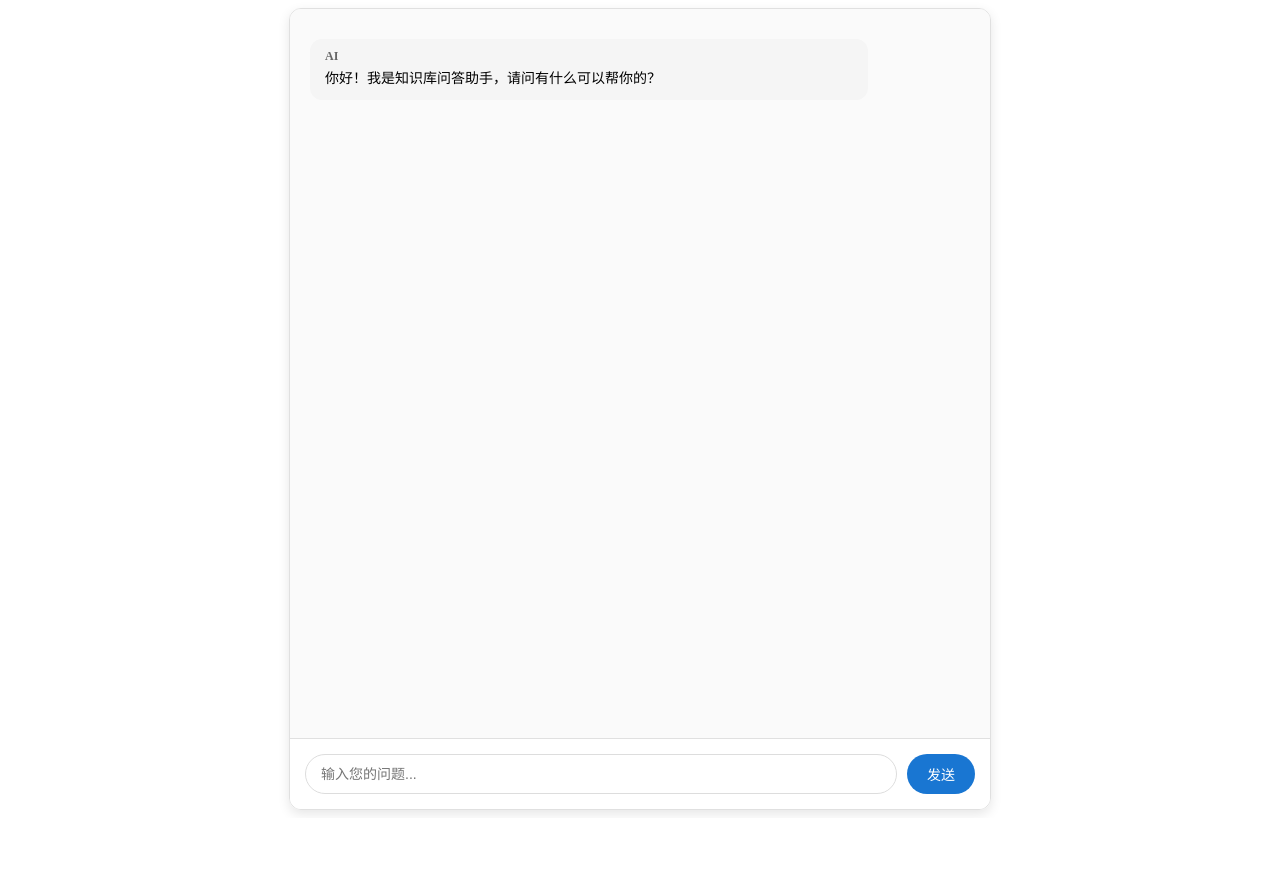
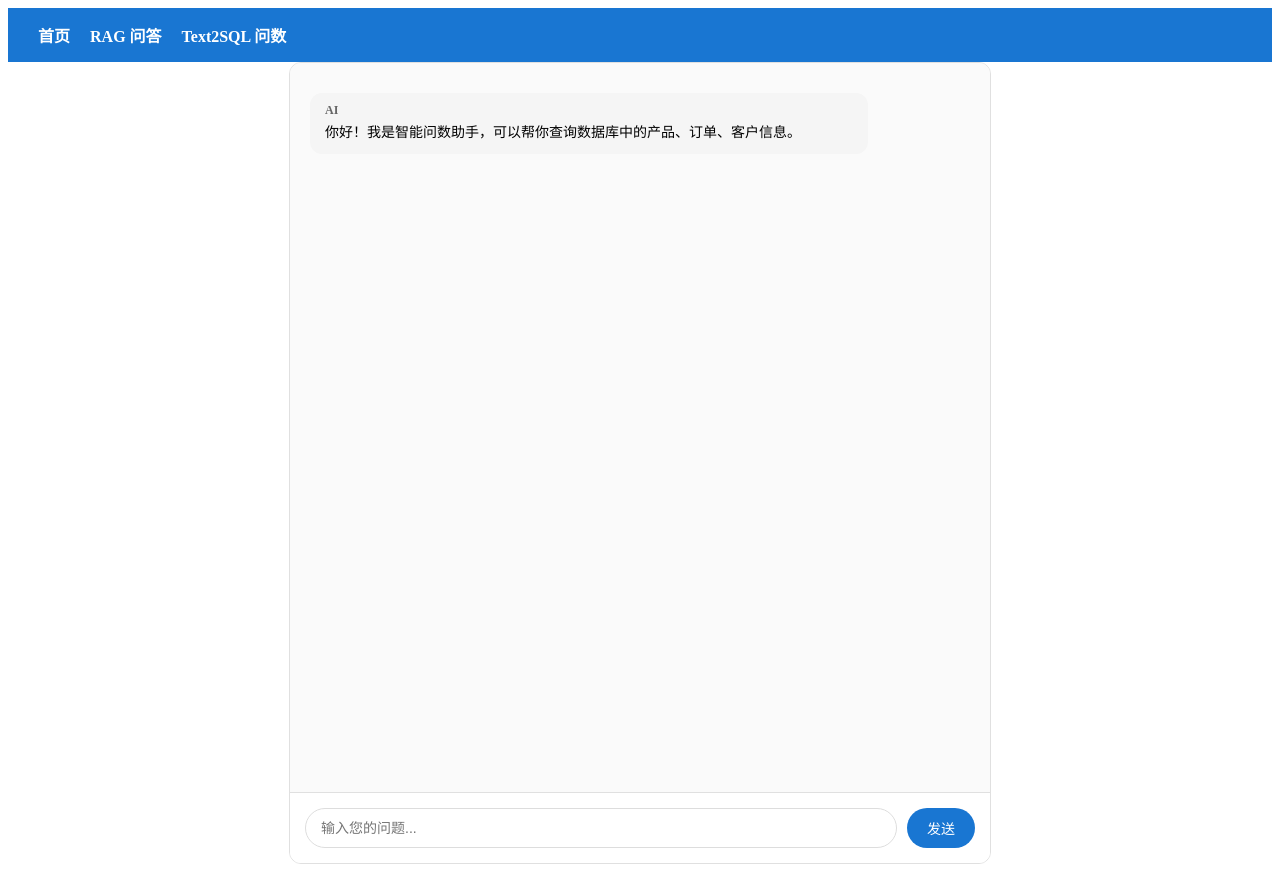
Before and after one commit to Shanhaihai2/rag-qa-frontend, a Vue app: page /text2sql in a window 1280 px wide. Before the commit the page ends 818 px from the top, so only its background shows below. Built offline with nearby package versions, Linux system fonts and the light colour scheme.

Commit message:
完成第38个任务：实现多页面路由与全局状态管理

```diff
--- a/package.json
+++ b/package.json
@@ -13,7 +13,9 @@
   "type": "commonjs",
   "dependencies": {
     "axios": "^1.15.2",
-    "vue": "^3.5.33"
+    "pinia": "^3.0.4",
+    "vue": "^3.5.33",
+    "vue-router": "^5.0.6"
   },
   "devDependencies": {
     "@vitejs/plugin-vue": "^6.0.6",
--- a/src/App.vue
+++ b/src/App.vue
@@ -1,74 +1,27 @@
-<script setup>
-import { ref } from 'vue'
-import ChatMessage from './components/ChatMessage.vue'
-import ChatInput from './components/ChatInput.vue'
-import { askRag } from './api.js'   // 导入 RAG 接口
-
-const messages = ref([
-  { role: 'ai', content: '你好！我是知识库问答助手，请问有什么可以帮你的？' }
-])
-
-const isLoading = ref(false)        // 加载状态
-
-async function handleSend(text) {
-  // 1. 添加用户消息
-  messages.value.push({ role: 'user', content: text })
-
-  // 2. 显示加载提示
-  isLoading.value = true
-  messages.value.push({ role: 'ai', content: '正在思考中...', loading: true })
-
-  try {
-    // 3. 调用真实 RAG 接口
-    const response = await askRag(text)
-    const answer = response.data.answer || '没有收到有效回答'
-
-    // 4. 移除加载提示，添加真实回答
-    messages.value = messages.value.filter(msg => !msg.loading)
-    messages.value.push({ role: 'ai', content: answer })
-  } catch (error) {
-    // 5. 错误处理
-    messages.value = messages.value.filter(msg => !msg.loading)
-    messages.value.push({
-      role: 'ai',
-      content: `请求失败：${error.message}。请确保后端服务已启动。`
-    })
-  } finally {
-    isLoading.value = false
-  }
-}
-</script>
-
 <template>
-  <div class="chat-container">
-    <div class="chat-messages">
-      <ChatMessage
-        v-for="(msg, index) in messages"
-        :key="index"
-        :message="msg"
-      />
-    </div>
-    <ChatInput @send="handleSend" />
+  <div id="app">
+    <nav class="navbar">
+      <router-link to="/">首页</router-link>
+      <router-link to="/rag">RAG 问答</router-link>
+      <router-link to="/text2sql">Text2SQL 问数</router-link>
+    </nav>
+    <router-view />
   </div>
 </template>
 
 <style scoped>
-.chat-container {
-  max-width: 700px;
-  margin: 0 auto;
-  height: 100vh;
+.navbar {
   display: flex;
-  flex-direction: column;
-  border: 1px solid #e0e0e0;
-  border-radius: 12px;
-  overflow: hidden;
-  box-shadow: 0 4px 12px rgba(0, 0, 0, 0.1);
+  gap: 20px;
+  padding: 15px 30px;
+  background-color: #1976d2;
 }
-
-.chat-messages {
-  flex: 1;
-  overflow-y: auto;
-  padding: 20px;
-  background-color: #fafafa;
+.navbar a {
+  color: white;
+  text-decoration: none;
+  font-weight: bold;
+}
+.navbar a:hover {
+  text-decoration: underline;
 }
 </style>
--- /dev/null
+++ b/src/stores/chatStore.js
@@ -0,0 +1,18 @@
+import { defineStore } from 'pinia'
+import { ref } from 'vue'
+
+export const useChatStore = defineStore('chat', () => {
+  const history = ref([]) // 存储所有问答记录
+
+  function addRecord(page, question, answer) {
+    history.value.push({
+      id: Date.now(),
+      page,
+      question,
+      answer,
+      time: new Date().toLocaleString()
+    })
+  }
+
+  return { history, addRecord }
+})
--- /dev/null
+++ b/src/views/HomePage.vue
@@ -0,0 +1,25 @@
+<template>
+  <div class="page">
+    <h1>🏠 欢迎使用智能知识库系统</h1>
+    <p>选择一个功能开始使用：</p>
+    <div class="card-list">
+      <router-link to="/rag" class="card">📄 RAG 知识库问答</router-link>
+      <router-link to="/text2sql" class="card">📊 Text2SQL 智能问数</router-link>
+    </div>
+  </div>
+</template>
+
+<style scoped>
+.page { text-align: center; padding: 40px 20px; }
+.card-list { display: flex; gap: 20px; justify-content: center; margin-top: 30px; }
+.card {
+  padding: 30px;
+  border-radius: 12px;
+  background: #f5f5f5;
+  text-decoration: none;
+  color: #333;
+  font-size: 18px;
+  transition: transform 0.2s;
+}
+.card:hover { transform: translateY(-4px); box-shadow: 0 4px 12px rgba(0,0,0,0.15); }
+</style>
--- /dev/null
+++ b/src/views/RagPage.vue
@@ -0,0 +1,68 @@
+<script setup>
+import { ref } from 'vue'
+import ChatMessage from '../components/ChatMessage.vue'
+import ChatInput from '../components/ChatInput.vue'
+import { askRag } from '../api.js'
+import { useChatStore } from '../stores/chatStore'
+
+const messages = ref([
+  { role: 'ai', content: '你好！我是知识库问答助手，请问有什么可以帮你的？' }
+])
+const isLoading = ref(false)
+const chatStore = useChatStore()
+
+async function handleSend(text) {
+  messages.value.push({ role: 'user', content: text })
+  isLoading.value = true
+  messages.value.push({ role: 'ai', content: '正在思考中...', loading: true })
+
+  try {
+    const response = await askRag(text)
+    const answer = response.data.answer || '没有收到有效回答'
+    // 在 try 块中，成功拿到 answer 后追加：
+    chatStore.addRecord('RAG', text, answer)
+    messages.value = messages.value.filter(msg => !msg.loading)
+    messages.value.push({ role: 'ai', content: answer })
+  } catch (error) {
+    messages.value = messages.value.filter(msg => !msg.loading)
+    messages.value.push({
+      role: 'ai',
+      content: `请求失败：${error.message}。请确保后端服务已启动。`
+    })
+  } finally {
+    isLoading.value = false
+  }
+}
+</script>
+
+<template>
+  <div class="chat-container">
+    <div class="chat-messages">
+      <ChatMessage
+        v-for="(msg, index) in messages"
+        :key="index"
+        :message="msg"
+      />
+    </div>
+    <ChatInput @send="handleSend" />
+  </div>
+</template>
+
+<style scoped>
+.chat-container {
+  max-width: 700px;
+  margin: 0 auto;
+  height: 100vh;
+  display: flex;
+  flex-direction: column;
+  border: 1px solid #e0e0e0;
+  border-radius: 12px;
+  overflow: hidden;
+}
+.chat-messages {
+  flex: 1;
+  overflow-y: auto;
+  padding: 20px;
+  background-color: #fafafa;
+}
+</style>
--- /dev/null
+++ b/src/views/Text2SqlPage.vue
@@ -0,0 +1,68 @@
+<script setup>
+import { ref } from 'vue'
+import ChatMessage from '../components/ChatMessage.vue'
+import ChatInput from '../components/ChatInput.vue'
+import { askText2SQL } from '../api.js'
+import { useChatStore } from '../stores/chatStore'
+
+const messages = ref([
+  { role: 'ai', content: '你好！我是智能问数助手，可以帮你查询数据库中的产品、订单、客户信息。' }
+])
+const isLoading = ref(false)
+const chatStore = useChatStore()
+
+async function handleSend(text) {
+  messages.value.push({ role: 'user', content: text })
+  isLoading.value = true
+  messages.value.push({ role: 'ai', content: '正在查询数据库...', loading: true })
+
+  try {
+    const response = await askText2SQL(text)
+    const answer = response.data.answer || '没有收到有效回答'
+    // 成功拿到 answer 后追加：
+    chatStore.addRecord('Text2SQL', text, answer)
+    messages.value = messages.value.filter(msg => !msg.loading)
+    messages.value.push({ role: 'ai', content: answer })
+  } catch (error) {
+    messages.value = messages.value.filter(msg => !msg.loading)
+    messages.value.push({
+      role: 'ai',
+      content: `请求失败：${error.message}。请确保后端服务已启动。`
+    })
+  } finally {
+    isLoading.value = false
+  }
+}
+</script>
+
+<template>
+  <div class="chat-container">
+    <div class="chat-messages">
+      <ChatMessage
+        v-for="(msg, index) in messages"
+        :key="index"
+        :message="msg"
+      />
+    </div>
+    <ChatInput @send="handleSend" />
+  </div>
+</template>
+
+<style scoped>
+.chat-container {
+  max-width: 700px;
+  margin: 0 auto;
+  height: 100vh;
+  display: flex;
+  flex-direction: column;
+  border: 1px solid #e0e0e0;
+  border-radius: 12px;
+  overflow: hidden;
+}
+.chat-messages {
+  flex: 1;
+  overflow-y: auto;
+  padding: 20px;
+  background-color: #fafafa;
+}
+</style>
```
Also changed, not shown: src/main.js (+6 -1 lines), src/router.js (added, +17 -0 lines), 1 other file (tests, documents, lock files or other folders).
